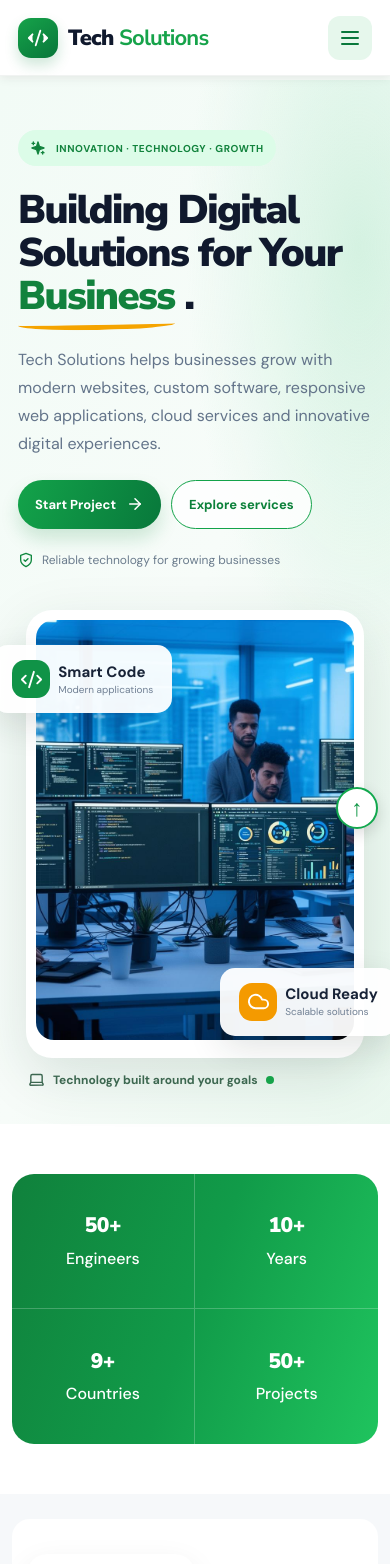
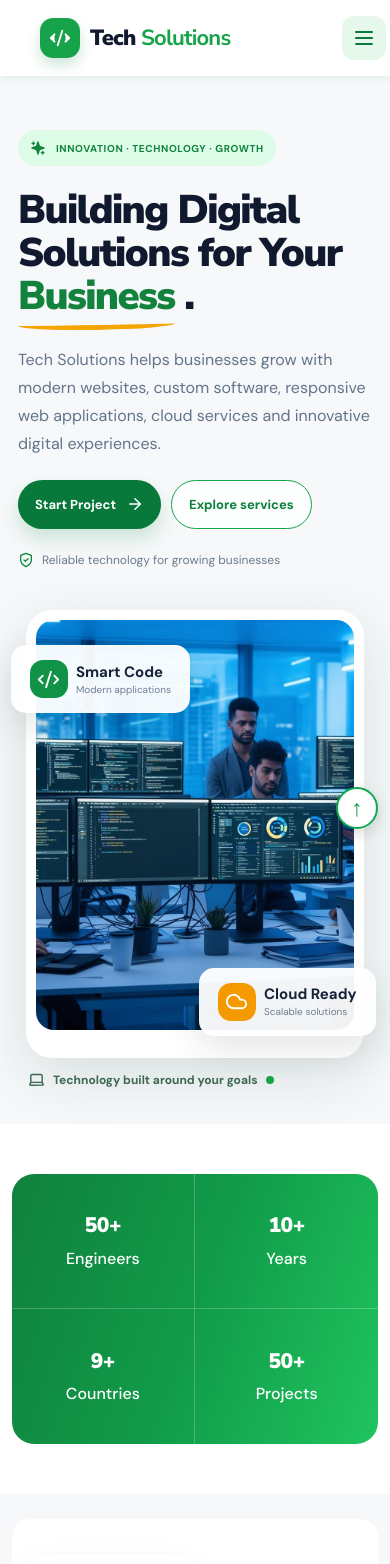
Before and after one commit to Girish1789/Tech-Solutions-React-Website, a React (Vite) app: page / in a window 390 px wide. Shown: the top 1564 px of the page. Built offline with nearby package versions, Linux system fonts and the light colour scheme.

Commit message:
Css updated

```diff
--- a/src/components/Header.jsx
+++ b/src/components/Header.jsx
@@ -16,7 +16,7 @@ const Header = () => {
   const [open, setOpen] = useState(false);
   const close = () => setOpen(false);
   return (
-    <header className="site-header fixed-header">
+    <header className="fixed-header">
       <div className="nav-wrap">
         <a
           className="brand"
--- a/src/css/AboutSection.css
+++ b/src/css/AboutSection.css
@@ -125,7 +125,6 @@
 
 .about-content h1 {
   margin: 0 0 18px;
-
   color: #111827;
   font-size: 38px;
   line-height: 1.23;
@@ -134,7 +133,6 @@
 
 .about-description {
   margin-bottom: 28px;
-
   color: #64748b;
   font-size: 16px;
   line-height: 1.8;
@@ -158,15 +156,12 @@
   flex-shrink: 0;
   width: 38px;
   height: 38px;
-
   display: flex;
   align-items: center;
   justify-content: center;
-
   background-color: #dcfce7;
   color: #07843b;
   border-radius: 12px;
-
   font-size: 21px;
 }
 
--- a/src/css/ContactSection.css
+++ b/src/css/ContactSection.css
@@ -309,7 +309,8 @@
   }
 
   .form-row {
-    grid-template-columns: repeat(2, minmax(0, 1fr));
+    /* grid-template-columns: repeat(2, minmax(0, 1fr)); */
+    grid-template-columns: 1fr;
   }
 
   .form-group input {
--- a/src/css/CounterSection.css
+++ b/src/css/CounterSection.css
@@ -11,12 +11,9 @@
   width: 82%;
   max-width: 1200px;
   margin: 0 auto;
-
   display: grid;
   grid-template-columns: repeat(4, 1fr);
-
   background: linear-gradient(110deg, #10813c 0%, #119b49 50%, #1fc45e 100%);
-
   border-radius: 32px;
   overflow: hidden;
 }
@@ -41,7 +38,6 @@
 .count-item h2 {
   margin: 0 0 12px;
   color: #ffffff;
-
   font-family: "Nunito Sans", sans-serif;
   font-size: 44px;
   font-weight: 900;
@@ -70,7 +66,7 @@
   }
 
   .count-item h2 {
-    font-size: clamp(22px, 3.2vw, 32px);
+    font-size: 32px;
     letter-spacing: -0.5px;
   }
 
@@ -105,7 +101,7 @@
   }
 
   .count-item h2 {
-    font-size: clamp(23px, 6vw, 32px);
+    font-size: 32px;
     margin-bottom: 9px;
   }
 
--- a/src/css/Footer.css
+++ b/src/css/Footer.css
@@ -3,7 +3,7 @@
   position: relative;
   width: 100%;
   padding: 78px 0 0;
-  background: linear-gradient(115deg, #0b1221 55%, #0a2021 100%);
+  background-color: #0a2021;
   color: #98a6bb;
   font-family: "Poppins", sans-serif;
   overflow: hidden;
--- a/src/css/GreenSection.css
+++ b/src/css/GreenSection.css
@@ -67,7 +67,6 @@
   gap: 20px;
   font-size: 0.95rem;
   opacity: 0.9;
-  /* border-top: 1px solid rgba(255, 255, 255, 0.2); */
   padding-top: 25px;
 }
 
--- a/src/css/Header.css
+++ b/src/css/Header.css
@@ -1,12 +1,6 @@
 /* Header Section */
-.site-header {
+.fixed-header {
   height: 80px;
-  background: rgba(255, 255, 255, 0.9);
-  border-bottom: 1px solid rgba(20, 50, 35, 0.06);
-  position: sticky;
-  z-index: 20;
-}
-.fixed-header {
   position: fixed;
   top: 0;
   left: 0;
@@ -16,7 +10,6 @@
   box-shadow: 0 2px 10px rgba(0, 0, 0, 0.08);
 }
 .nav-wrap {
-  /* width: min(1200px, calc(100% - 64px)); */
   width: 1200px;
   height: 100%;
   margin: auto;
@@ -37,7 +30,7 @@
   display: grid;
   place-items: center;
   color: white;
-  background: linear-gradient(145deg, #16a34a, #08763a);
+  background: #16a34a;
   border-radius: 13px;
   box-shadow: 0 7px 14px #10883f33;
 }
@@ -55,7 +48,6 @@
   display: flex;
   align-items: center;
   justify-content: center;
-  /* gap: clamp(18px, 2.5vw, 36px); */
   gap: 30px;
 }
 .nav-links > a:not(.nav-donate) {
@@ -80,7 +72,7 @@
 .nav-donate {
   padding: 14px 25px;
   color: white;
-  background: linear-gradient(110deg, #14a34a, #08783b);
+  background: #14a34a;
   box-shadow: 0 9px 18px #10883f2b;
   font-size: 14px;
 }
@@ -98,7 +90,11 @@
 
 @media (max-width: 1050px) {
   .nav-wrap {
-    width: min(calc(100% - 44px), 1200px);
+    width: 1200px;
+    max-width: 100%;
+    padding-left: 22px;
+    padding-right: 22px;
+    box-sizing: border-box;
   }
 
   .nav-links {
@@ -115,11 +111,13 @@
 }
 
 @media (max-width: 780px) {
-  .site-header {
+  .fixed-header {
     height: 76px;
   }
   .nav-wrap {
-    width: calc(100% - 36px);
+    width: 100%;
+    margin-left: 18px;
+    margin-right: 18px;
   }
   .brand-name {
     font-size: 22px;
--- a/src/css/Hero.css
+++ b/src/css/Hero.css
@@ -3,8 +3,7 @@
   min-height: calc(100vh - 88px);
   position: relative;
   isolation: isolate;
-  background: radial-gradient(ellipse at 92% 16%, #afe7c877, transparent 34%),
-    linear-gradient(110deg, #f2fbf6, #f7fcf9 50%, #eaf8ef);
+    background-color: #f6f8fa;
 }
 .hero-container {
   width: min(1200px, calc(100% - 64px));
@@ -13,7 +12,6 @@
   display: grid;
   grid-template-columns: 1fr 1fr;
   align-items: center;
-  /* gap: clamp(42px, 5vw, 76px); */
   gap: 60px;
   padding: 18px 0 48px;
   position: relative;
@@ -39,7 +37,6 @@
 .hero-copy h1 {
   margin: 0;
   font-family: "Nunito Sans", sans-serif;
-  /* font-size: clamp(42px, 4.25vw, 64px); */
   font-size: 56px;
   line-height: 1.03;
   letter-spacing: -2.7px;
@@ -82,7 +79,7 @@
 }
 .button-primary {
   color: white;
-  background: linear-gradient(110deg, #13a34a, #08783b);
+  background: #08783b;
   box-shadow: 0 10px 18px #10883f2e;
 }
 .button-outline {
@@ -197,7 +194,6 @@
     gap: 34px;
   }
   .hero-copy h1 {
-    /* font-size: clamp(40px, 5vw, 55px); */
     font-size: 48px;
     letter-spacing: -2px;
   }
@@ -224,11 +220,16 @@
     gap: 42px;
     padding: 42px 0 66px;
   }
+  .hero-photo {
+    width: 100%;
+    height: 500px;
+    border-radius: 18px;
+    object-fit: cover;
+  }
   .hero-copy {
     max-width: 620px;
   }
   .hero-copy h1 {
-    /* font-size: clamp(42px, 9vw, 62px); */
     font-size: 52px;
     letter-spacing: -2px;
   }
@@ -242,6 +243,14 @@
   .photo-frame {
     height: min(115vw, 520px);
     border-radius: 26px;
+  }
+  .smart-card {
+    top: 8%;
+    left: -2%;
+  }
+  .cloud-card {
+    bottom: 5%;
+    right: -1%;
   }
   .meals-card {
     top: 8%;
@@ -270,6 +279,13 @@
     letter-spacing: 0.6px;
   }
 
+  .hero-photo {
+    width: 100%;
+    height: 410px;
+    border-radius: 18px;
+    object-fit: cover;
+  }
+
   .hero-copy h1 {
     font-size: 40px;
     line-height: 1.08;
--- a/src/css/ProductsSection.css
+++ b/src/css/ProductsSection.css
@@ -149,8 +149,10 @@
   }
 
   .product-grid {
-    grid-template-columns: repeat(2, minmax(0, 1fr));
-    gap: 16px;
+    /* grid-template-columns: repeat(2, minmax(0, 1fr));
+    gap: 16px; */
+      display: grid;
+      grid-template-columns: 100%;
   }
 
   .product-card {
--- a/src/styles.css
+++ b/src/styles.css
@@ -33,6 +33,13 @@ button {
   overflow: hidden;
 }
 
+#about,
+#services,
+#portfolio,
+#contact {
+  scroll-margin-top: 80px;
+}
+
 @media (max-width: 420px) {
 
   .button {
```
